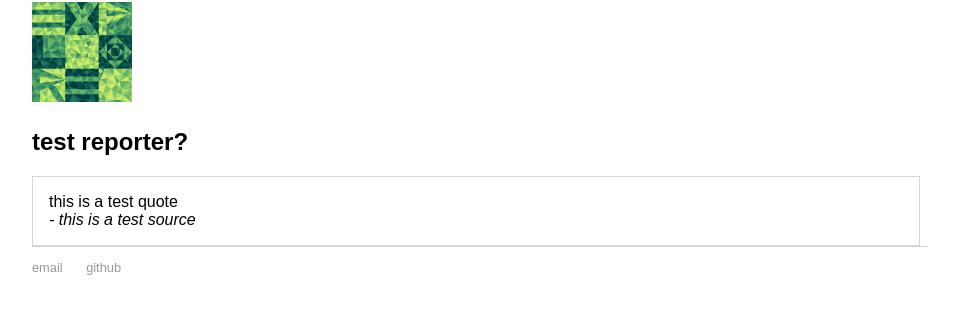
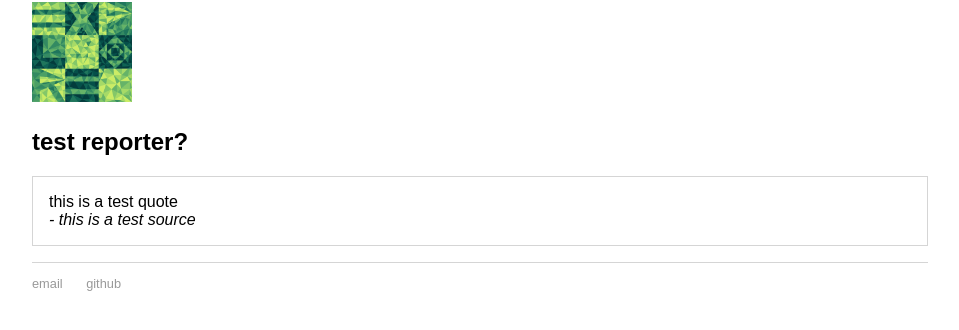
Before and after one commit to mayasheth/mayasheth.github.io, a Jekyll site: the page built from index.md, in a window 1280 px wide. Shown: the part 383-713 px from the top of the page, without its empty margins (160-1119 px from the left). Built offline with Jekyll 4.4.1, drawn with Linux system fonts in a browser that asks for light colours.

Commit message:
Update quote.html

```diff
--- a/_includes/quote.html
+++ b/_includes/quote.html
@@ -4,7 +4,7 @@
  border:solid thin #d5d5d5;
 
 		padding:0;
-		margin:0 0.5em 0 0;
+		margin-bottom:1em;
 
 }
 blockquote {
```
